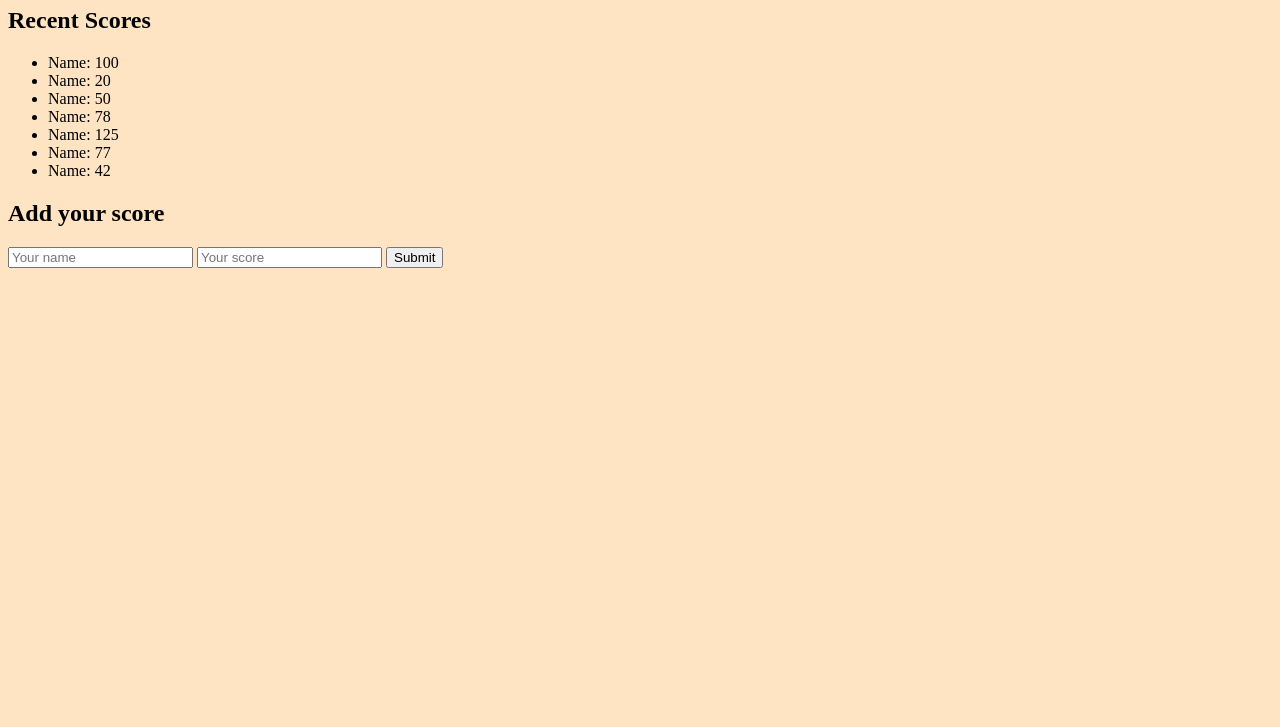
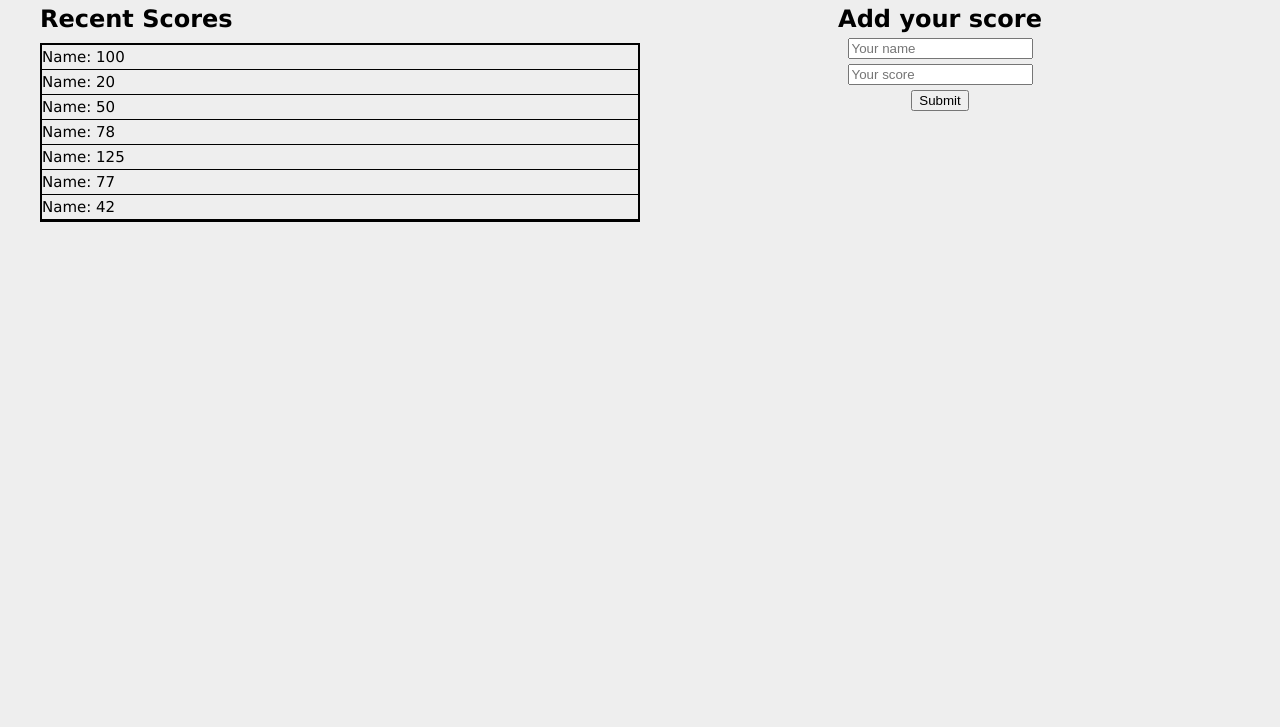
Before and after one commit to AlejandraKeber/Leaderboard, a website built with webpack: page src/index.html in a window 1280 px wide. Shown: the part 73-800 px from the top of the page. Built offline with nearby package versions, Linux system fonts and the light colour scheme.

Commit message:
Add style.css

```diff
--- a/src/style.css
+++ b/src/style.css
@@ -1,7 +1,47 @@
-body {
-  background-color: bisque;
+*,
+*::before,
+*::after {
+  box-sizing: border-box;
+  margin: 0;
+  outline: none;
 }
 
-.hello {
-  color: red;
+p,
+ul {
+  padding: 0;
+  margin: 0;
 }
+
+body {
+  background-color: #eeeeee;
+  font-family: Verdana, Geneva, Tahoma, sans-serif;
+}
+
+.container {
+  display: grid;
+  grid-template-columns: 1fr 1fr;
+  padding: 40px;
+}
+
+.score-container {
+  align-items: center;
+}
+
+.score-list {
+  border: solid 2px;
+  margin-top: 10px;
+  font-size: 15px;
+  line-height: 1.5rem;
+}
+
+li {
+  list-style: none;
+  border-bottom: solid 1px;
+}
+
+.formscore {
+  display: flex;
+  flex-direction: column;
+  align-items: center;
+  gap: 5px;
+}
```
